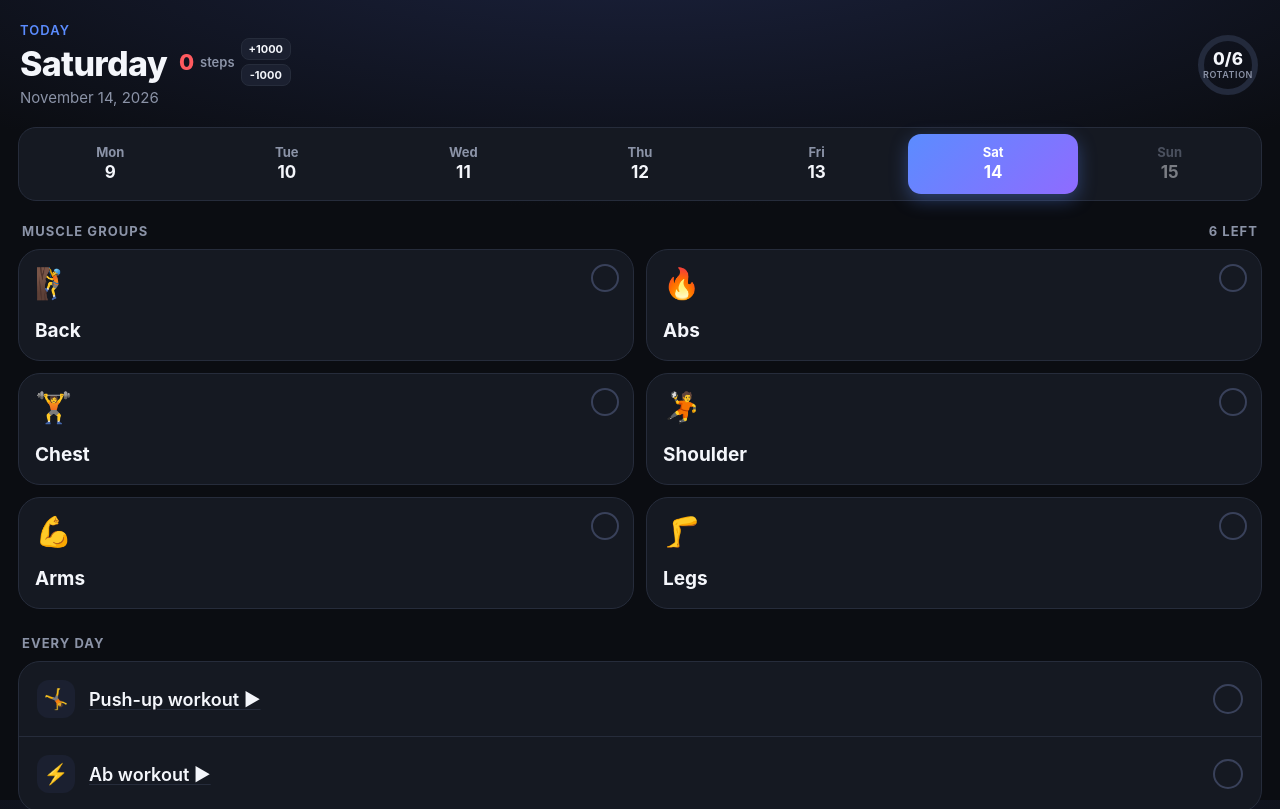
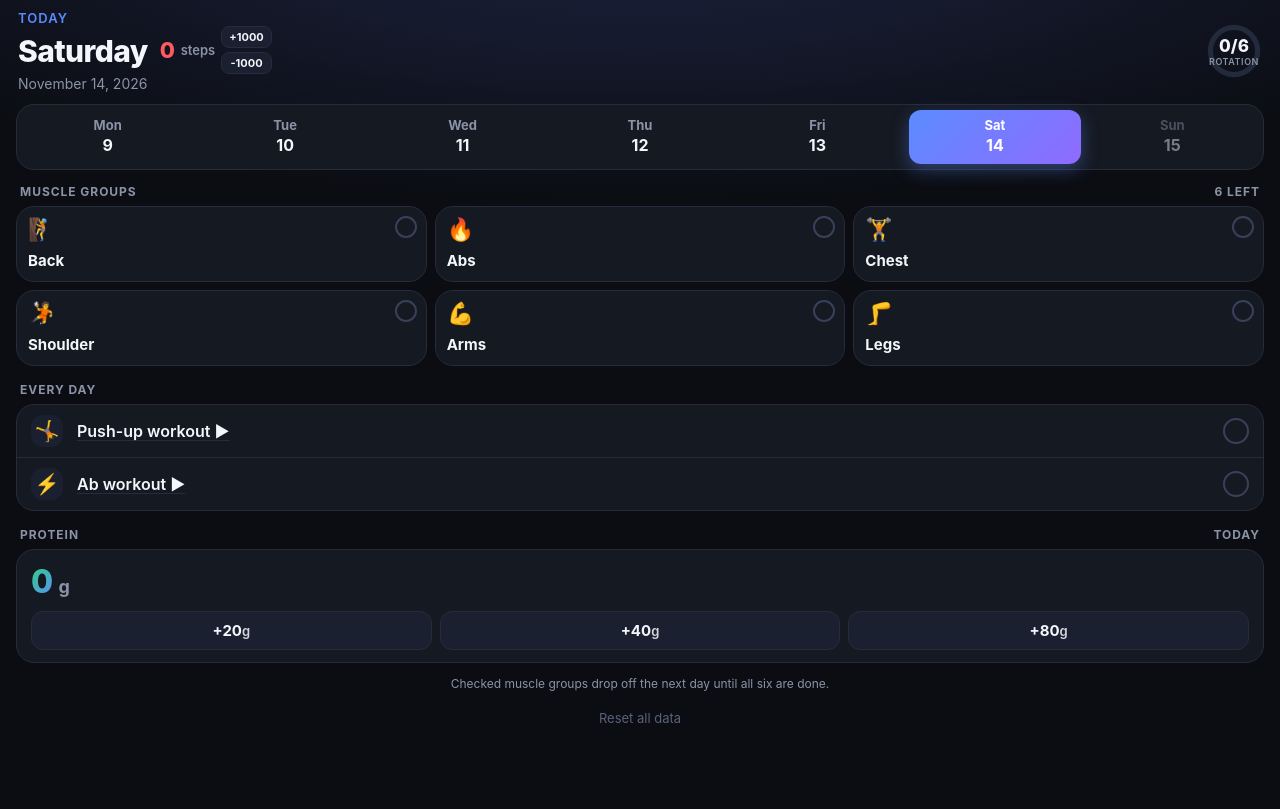
Before and after one commit to polsley-ux/polsley-ux.github.io, a plain HTML site: page index.html in a window 1280 px wide. Shown: the top 809 px of the page. Drawn offline with Linux system fonts and the light colour scheme.

Commit message:
Compact layout

```diff
--- a/index.html
+++ b/index.html
@@ -15,65 +15,65 @@
 *{box-sizing:border-box;-webkit-tap-highlight-color:transparent;-webkit-user-select:none;user-select:none}
 html,body{background:var(--bg)}
 body{margin:0;color:var(--text);font-family:-apple-system,BlinkMacSystemFont,"SF Pro Rounded","SF Pro Text",system-ui,sans-serif;
-padding:calc(env(safe-area-inset-top) + 10px) 18px calc(env(safe-area-inset-bottom) + 28px);
+padding:calc(env(safe-area-inset-top) + 4px) 16px calc(env(safe-area-inset-bottom) + 16px);
 background:radial-gradient(120% 60% at 50% -10%,#1c2340 0%,var(--bg) 60%) fixed}
-header{display:flex;align-items:center;justify-content:space-between;margin:12px 2px 20px}
+header{display:flex;align-items:center;justify-content:space-between;margin:6px 2px 12px}
 .eyebrow{font-size:13px;font-weight:600;letter-spacing:.08em;text-transform:uppercase;color:var(--accent)}
-h1{font-size:34px;font-weight:800;letter-spacing:-.02em;margin:2px 0 0}
-.date{color:var(--muted);font-size:15px;margin-top:2px}
+h1{font-size:30px;font-weight:800;letter-spacing:-.02em;margin:2px 0 0}
+.date{color:var(--muted);font-size:14px;margin-top:1px}
 .titlerow{display:flex;align-items:center;gap:12px;flex-wrap:nowrap}
 .sbtns{display:flex;flex-direction:column;gap:4px}
 .hsteps{display:flex;align-items:center;gap:6px;color:var(--muted);font-size:13px;font-weight:600;white-space:nowrap}
 .snum{font-size:22px;font-weight:800;letter-spacing:-.01em}
 .sbtn{border:1px solid var(--line);background:var(--card2);color:var(--text);font:inherit;font-size:11px;font-weight:700;border-radius:8px;padding:3px 7px}
 .sbtn:active{transform:scale(.92);background:var(--line)}
-.ring{position:relative;width:64px;height:64px;flex:none}
+.ring{position:relative;width:56px;height:56px;flex:none}.ring svg{width:56px;height:56px}
 .ring svg{transform:rotate(-90deg)}
 .ring .num{position:absolute;inset:0;display:flex;flex-direction:column;align-items:center;justify-content:center;font-weight:800;font-size:17px}
 .ring .num small{font-size:9px;font-weight:600;color:var(--muted);letter-spacing:.06em}
-.tabs{display:grid;grid-template-columns:repeat(7,1fr);gap:6px;background:var(--card);border:1px solid var(--line);border-radius:18px;padding:6px;margin-bottom:22px}
-.tab{position:relative;border:0;border-radius:13px;padding:10px 0 12px;background:transparent;color:var(--muted);font:inherit;font-size:13px;font-weight:700;transition:all .2s}
-.tab b{display:block;font-size:17px;color:var(--text);margin-top:2px;font-weight:700}
+.tabs{display:grid;grid-template-columns:repeat(7,1fr);gap:6px;background:var(--card);border:1px solid var(--line);border-radius:18px;padding:5px;margin-bottom:14px}
+.tab{position:relative;border:0;border-radius:12px;padding:7px 0 9px;background:transparent;color:var(--muted);font:inherit;font-size:13px;font-weight:700;transition:all .2s}
+.tab b{display:block;font-size:16px;color:var(--text);margin-top:2px;font-weight:700}
 .tab.sel{background:linear-gradient(135deg,var(--accent),var(--accent2));color:#fff;box-shadow:0 6px 18px rgba(91,140,255,.35)}
 .tab.sel b{color:#fff}
 .tab.future{opacity:.45}
 .tab .dot{position:absolute;left:50%;bottom:4px;width:5px;height:5px;margin-left:-2.5px;border-radius:50%;background:var(--done)}
 .tab.today:not(.sel) b{color:var(--accent)}
-.section{font-size:13px;font-weight:700;letter-spacing:.08em;text-transform:uppercase;color:var(--muted);margin:0 4px 10px;display:flex;justify-content:space-between}
-.grid{display:grid;grid-template-columns:1fr 1fr;gap:12px;margin-bottom:26px}
-.tile{position:relative;border:1px solid var(--line);border-radius:22px;background:var(--card);color:var(--text);font:inherit;
-padding:18px 16px;min-height:112px;text-align:left;display:flex;flex-direction:column;justify-content:space-between;transition:transform .12s,background .25s,border-color .25s}
+.section{font-size:13px;font-weight:700;letter-spacing:.08em;text-transform:uppercase;color:var(--muted);margin:0 4px 7px;display:flex;justify-content:space-between;font-size:12px}
+.grid{display:grid;grid-template-columns:repeat(3,1fr);gap:8px;margin-bottom:16px}
+.tile{position:relative;border:1px solid var(--line);border-radius:18px;background:var(--card);color:var(--text);font:inherit;
+padding:11px 11px;min-height:76px;text-align:left;display:flex;flex-direction:column;justify-content:space-between;transition:transform .12s,background .25s,border-color .25s}
 .tile:active{transform:scale(.96)}
-.tile .ico{font-size:30px;line-height:1}
-.tile .name{font-size:19px;font-weight:700;text-transform:capitalize}
-.tile .chk{position:absolute;top:14px;right:14px;width:28px;height:28px;border-radius:50%;border:2px solid #39415a;display:flex;align-items:center;justify-content:center;transition:all .25s}
+.tile .ico{font-size:22px;line-height:1}
+.tile .name{font-size:15px;font-weight:700;text-transform:capitalize}
+.tile .chk{position:absolute;top:9px;right:9px;width:22px;height:22px;border-radius:50%;border:2px solid #39415a;display:flex;align-items:center;justify-content:center;transition:all .25s}
 .tile.done{background:linear-gradient(160deg,#143a28,#10241b);border-color:#1f6b45}
 .tile.done .chk{background:var(--done);border-color:var(--done)}
 .tile.done .chk::after,.row.done .chk::after{content:"";width:7px;height:13px;border:solid #0b2a1a;border-width:0 3px 3px 0;transform:rotate(45deg) translate(-1px,-1px)}
-.list{background:var(--card);border:1px solid var(--line);border-radius:22px;overflow:hidden}
-.row{width:100%;display:flex;align-items:center;gap:14px;border:0;background:transparent;color:var(--text);font:inherit;font-size:18px;font-weight:600;padding:18px 18px;text-align:left}
+.list{background:var(--card);border:1px solid var(--line);border-radius:18px;overflow:hidden;margin-bottom:16px}
+.row{width:100%;display:flex;align-items:center;gap:14px;border:0;background:transparent;color:var(--text);font:inherit;font-size:16px;font-weight:600;padding:10px 14px;text-align:left}
 .row+.row{border-top:1px solid var(--line)}
 .row:active{background:var(--card2)}
-.row .ico{width:38px;height:38px;border-radius:12px;background:var(--card2);display:flex;align-items:center;justify-content:center;font-size:20px;flex:none}
+.row .ico{width:32px;height:32px;border-radius:12px;background:var(--card2);display:flex;align-items:center;justify-content:center;font-size:20px;flex:none}
 .row .txt{flex:1}
-.row .chk{width:30px;height:30px;border-radius:50%;border:2px solid #39415a;display:flex;align-items:center;justify-content:center;transition:all .25s;flex:none}
+.row .chk{width:26px;height:26px;border-radius:50%;border:2px solid #39415a;display:flex;align-items:center;justify-content:center;transition:all .25s;flex:none}
 .row.done .chk{background:var(--done);border-color:var(--done)}
 .row.done .txt{color:var(--muted)}
 .row.off{opacity:.5}
 .vlink{color:inherit;text-decoration:underline;text-decoration-color:var(--line);text-underline-offset:3px}
 button:disabled{opacity:.45}
-.banner{border-radius:22px;padding:22px;text-align:center;background:linear-gradient(135deg,rgba(47,212,122,.18),rgba(91,140,255,.18));border:1px solid #2a4f48;margin-bottom:26px}
-.banner .big{font-size:34px}.banner p{margin:8px 0 0;color:#cfe;font-weight:600}
-.note{color:var(--muted);font-size:13px;text-align:center;margin:18px 10px 0;line-height:1.45}
-.reset{display:block;margin:26px auto 0;background:none;border:0;color:#5a627a;font:inherit;font-size:13px;padding:10px}
-.protein{background:var(--card);border:1px solid var(--line);border-radius:22px;padding:18px;margin-bottom:26px}
-.ptotal{display:flex;align-items:baseline;gap:6px;margin-bottom:14px}
-.ptotal .v{font-size:44px;font-weight:800;letter-spacing:-.02em;background:linear-gradient(135deg,#2fd47a,#5b8cff);-webkit-background-clip:text;background-clip:text;color:transparent}
+.banner{border-radius:18px;padding:12px;text-align:center;background:linear-gradient(135deg,rgba(47,212,122,.18),rgba(91,140,255,.18));border:1px solid #2a4f48;margin-bottom:12px}
+.banner .big{font-size:24px}.banner p{margin:8px 0 0;color:#cfe;font-weight:600}
+.note{color:var(--muted);font-size:12px;text-align:center;margin:10px 10px 0;line-height:1.45}
+.reset{display:block;margin:8px auto 0;background:none;border:0;color:#5a627a;font:inherit;font-size:13px;padding:10px}
+.protein{background:var(--card);border:1px solid var(--line);border-radius:18px;padding:12px 14px;margin-bottom:12px}
+.ptotal{display:flex;align-items:baseline;gap:6px;margin-bottom:10px}
+.ptotal .v{font-size:32px;font-weight:800;letter-spacing:-.02em;background:linear-gradient(135deg,#2fd47a,#5b8cff);-webkit-background-clip:text;background-clip:text;color:transparent}
 .ptotal .u{font-size:18px;font-weight:700;color:var(--muted)}
-.ptotal .undo{margin-left:auto;background:var(--card2);border:1px solid var(--line);color:var(--muted);font:inherit;font-size:13px;font-weight:600;border-radius:12px;padding:8px 12px}
+.ptotal .undo{margin-left:auto;background:var(--card2);border:1px solid var(--line);color:var(--muted);font:inherit;font-size:12px;font-weight:600;border-radius:10px;padding:5px 10px}
 .hsync{color:var(--muted);font-size:13px;font-weight:600;margin:-6px 0 14px}
 .pbtns{display:grid;grid-auto-flow:column;grid-auto-columns:1fr;gap:8px}
-.pbtn{border:1px solid var(--line);border-radius:14px;padding:13px 0;font:inherit;font-size:17px;font-weight:700;color:var(--text);background:var(--card2);transition:transform .12s,background .12s}
+.pbtn{border:1px solid var(--line);border-radius:12px;padding:9px 0;font:inherit;font-size:15px;font-weight:700;color:var(--text);background:var(--card2);transition:transform .12s,background .12s}
 .pbtn small{font-size:13px;font-weight:600;opacity:.85}
 .pbtn:active{transform:scale(.95);background:var(--line)}
 @keyframes pop{0%{transform:scale(1)}40%{transform:scale(1.06)}100%{transform:scale(1)}}
@@ -81,7 +81,7 @@ button:disabled{opacity:.45}
 </style></head><body>
 <header>
   <div><div class="eyebrow" id="eyebrow"></div><div class="titlerow"><h1 id="title"></h1><div class="hsteps" id="hsteps"></div></div><div class="date" id="date"></div></div>
-  <div class="ring"><svg width="64" height="64"><circle cx="32" cy="32" r="27" stroke="#232a3c" stroke-width="6" fill="none"/>
+  <div class="ring"><svg width="64" height="64" viewBox="0 0 64 64"><circle cx="32" cy="32" r="27" stroke="#232a3c" stroke-width="6" fill="none"/>
   <circle id="arc" cx="32" cy="32" r="27" stroke="url(#g)" stroke-width="6" fill="none" stroke-linecap="round" stroke-dasharray="169.6" stroke-dashoffset="169.6" style="transition:stroke-dashoffset .5s"/>
   <defs><linearGradient id="g"><stop offset="0" stop-color="#2fd47a"/><stop offset="1" stop-color="#5b8cff"/></linearGradient></defs></svg>
   <div class="num"><span id="ringnum">0/6</span><small>ROTATION</small></div></div>
```
